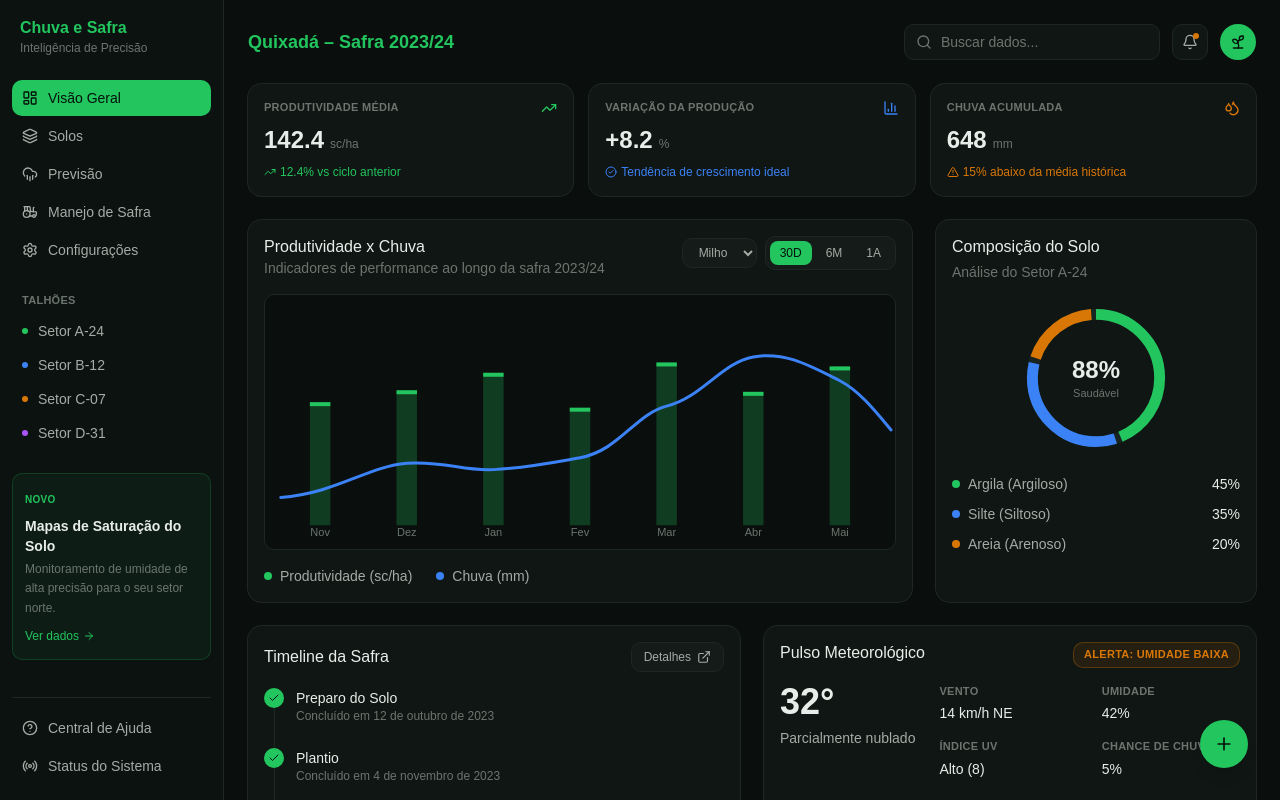
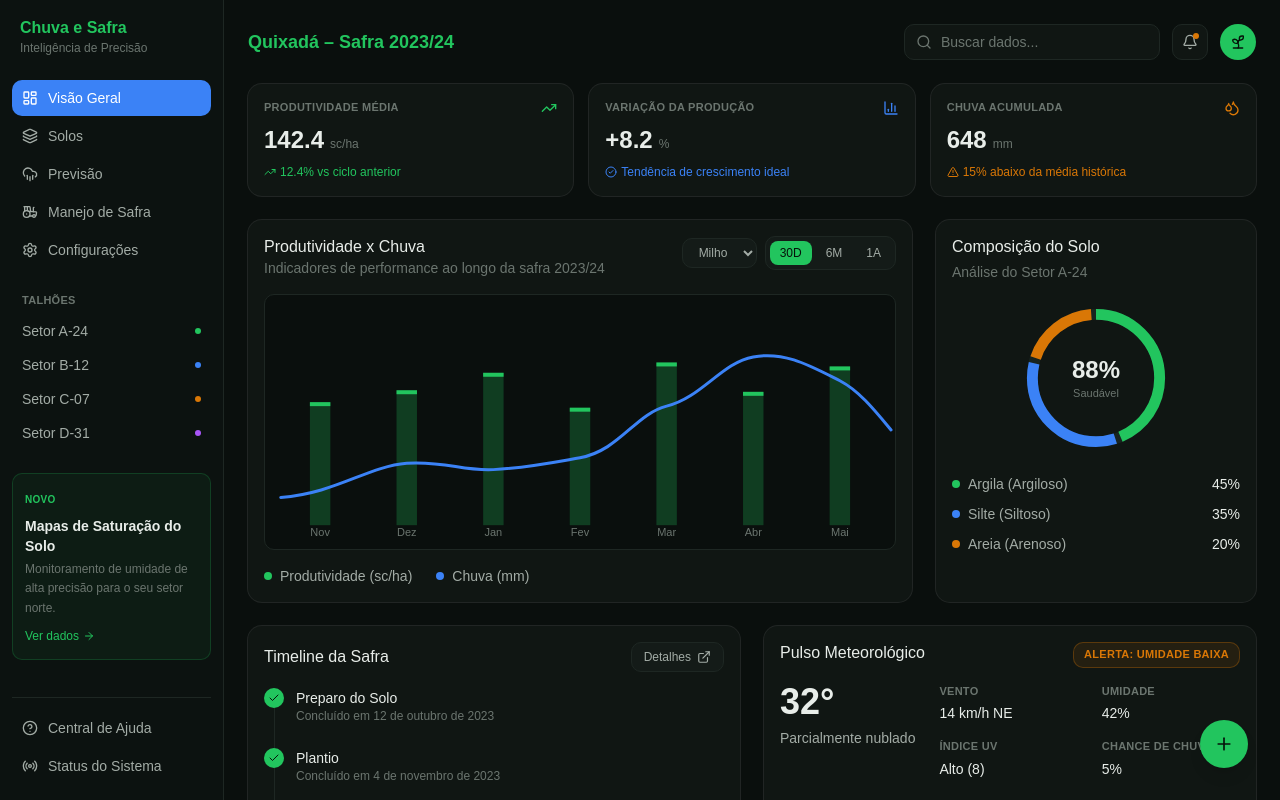
Before and after one commit to codevdu/Demeter, a Next.js app in the folder frontend/: page /produtor in a window 1280 px wide. Shown: the top 800 px of the page. Built offline with nearby package versions, Linux system fonts and the light colour scheme.

Commit message:
style: ajusta item ativo e marcadores de talhao da barra lateral conforme figma

```diff
--- a/frontend/src/components/produtor/Sidebar.tsx
+++ b/frontend/src/components/produtor/Sidebar.tsx
@@ -62,7 +62,7 @@ export function Sidebar() {
                 className={cn(
                   "flex items-center gap-2.5 rounded-lg px-2.5 py-2 text-left text-sm font-medium text-foreground-subtle transition-colors",
                   "hover:bg-muted hover:text-foreground",
-                  "data-active:bg-primary data-active:text-primary-foreground data-active:hover:bg-primary",
+                  "data-active:bg-status-blue data-active:text-white data-active:hover:bg-status-blue",
                 )}
               >
                 <Icon className="size-4 shrink-0" />
@@ -80,13 +80,14 @@ export function Sidebar() {
           {talhoes.map(({ label, color }) => (
             <div
               key={label}
-              className="flex items-center gap-2.5 rounded-lg px-2.5 py-1.5 text-sm text-foreground-subtle"
+              className="flex items-center justify-between gap-2.5 rounded-lg px-2.5 py-1.5 text-sm text-foreground-subtle"
             >
+              {label}
+
               <span
                 className={cn("size-1.5 shrink-0 rounded-full", color)}
                 aria-hidden
               />
-              {label}
             </div>
           ))}
         </div>
```
